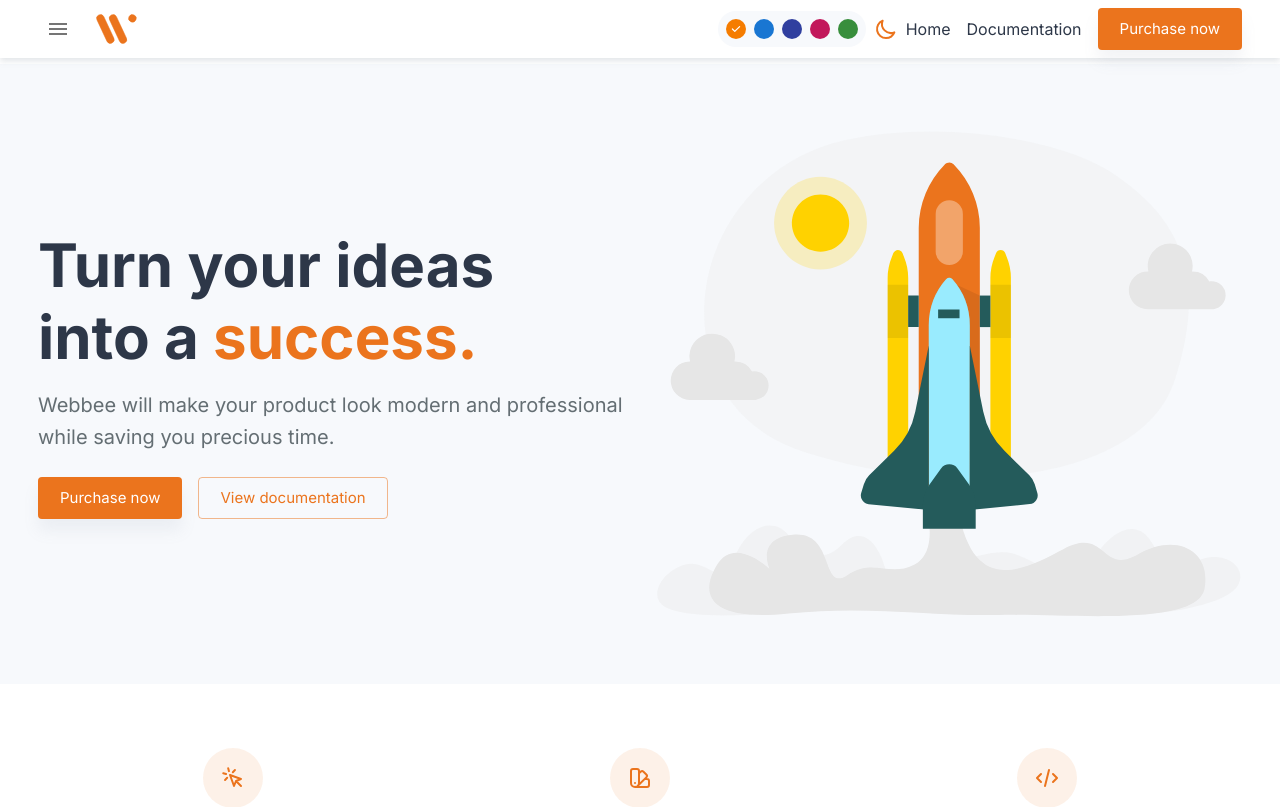
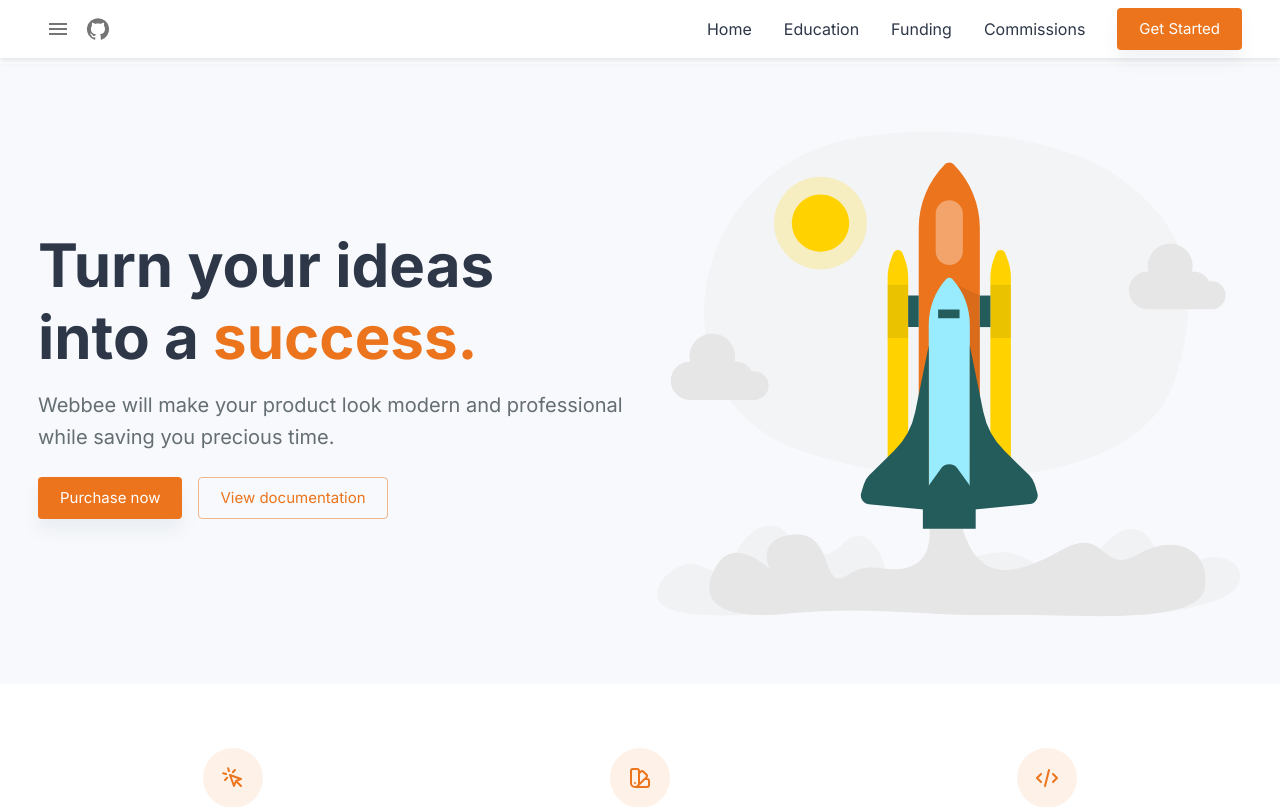
Before and after one commit to iamgaurabhishek/website-v2, a React (Create React App) app: page / in a window 1280 px wide. Shown: the top 807 px of the page. Built offline with nearby package versions, Linux system fonts and the light colour scheme.

Commit message:
Added GitHub icon

```diff
--- a/src/layouts/Main/components/Topbar/Topbar.js
+++ b/src/layouts/Main/components/Topbar/Topbar.js
@@ -3,21 +3,22 @@ import PropTypes from 'prop-types';
 import Box from '@mui/material/Box';
 import Button from '@mui/material/Button';
 import Link from '@mui/material/Link';
-import { useTheme } from '@mui/material/styles';
-import { colors } from '@mui/material';
+// import { useTheme } from '@mui/material/styles';
+// import { colors } from '@mui/material';
 import IconButton from '@mui/material/IconButton';
 import MenuIcon from '@mui/icons-material/Menu';
-import WebbeeLogo from 'svg/logos/Webbee';
-import paletteTypes from 'common/paletteTypes';
+// import WebbeeLogo from 'svg/logos/Webbee';
+// import paletteTypes from 'common/paletteTypes';
+import GitHubIcon from '@mui/icons-material/GitHub';
 
 const Topbar = ({
-  themeMode,
-  themeToggler,
-  setThemePalette,
+  // themeMode,
+  // themeToggler,
+  // setThemePalette,
   onSidebarOpen,
-  paletteType,
+  // paletteType,
 }) => {
-  const theme = useTheme();
+  // const theme = useTheme();
   return (
     <Box
       display={'flex'}
@@ -26,11 +27,17 @@ const Topbar = ({
       width={'100%'}
     >
       <Box display={'flex'} alignItems={'center'}>
-        <Box marginRight={{ xs: 1, sm: 2 }}>
+        <Box marginRight={{ xs: 0, sm: 0 }}>
           <IconButton onClick={onSidebarOpen} aria-label="Menu">
             <MenuIcon />
           </IconButton>
         </Box>
+        <Box>
+          <IconButton href="https://github.com/BrickMMO">
+            <GitHubIcon />
+          </IconButton>
+        </Box>
+        {/*
         <Box
           display={'flex'}
           alignItems="baseline"
@@ -43,8 +50,10 @@ const Topbar = ({
         >
           <WebbeeLogo height={'100%'} width={'100%'} />
         </Box>
+        */}
       </Box>
       <Box display="flex" alignItems={'center'}>
+        {/*
         <Box
           display={'flex'}
           padding={1}
@@ -124,8 +133,9 @@ const Topbar = ({
             )}
           </IconButton>
         </Box>
+        */}
         <Box sx={{ display: { xs: 'none', md: 'flex' } }} alignItems={'center'}>
-          <Box>
+          <Box marginRight={2}>
             <Link underline="none" component="a" href="/" color="textPrimary">
               Home
             </Link>
@@ -134,22 +144,41 @@ const Topbar = ({
             <Link
               underline="none"
               component="a"
-              href="/docs-introduction"
+              href="/education"
               color="textPrimary"
             >
-              Documentation
+              Education
             </Link>
           </Box>
-          <Box>
+          <Box marginX={2}>
+            <Link
+              underline="none"
+              component="a"
+              href="/education"
+              color="textPrimary"
+            >
+              Funding
+            </Link>
+          </Box>
+          <Box marginX={2}>
+            <Link
+              underline="none"
+              component="a"
+              href="/systems"
+              color="textPrimary"
+            >
+              Commissions
+            </Link>
+          </Box>
+          <Box marginLeft={2}>
             <Button
               variant="contained"
               color="primary"
               component="a"
-              target="blank"
-              href="https://material-ui.com/store/items/webbee-landing-page/"
+              href="/get-started"
               size="large"
             >
-              Purchase now
+              Get Started
             </Button>
           </Box>
         </Box>
```
